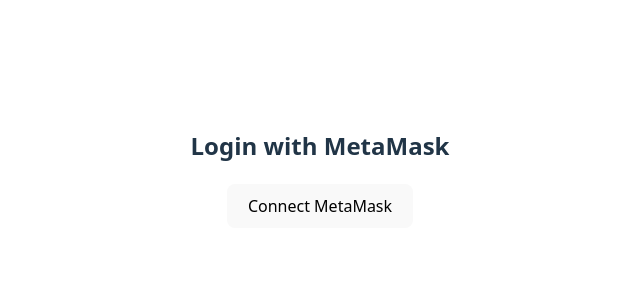
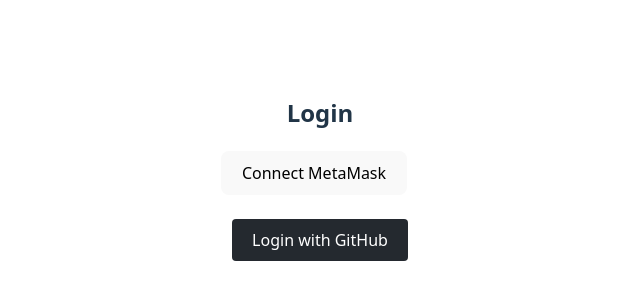
Before and after one commit to KostCode-Organization/StarkHeroAchievements, a React (Vite) app in the folder frontend_app/: page / in a window 1280 px wide. Shown: the part 284-584 px from the top of the page, without its empty margins (320-960 px from the left). Built offline with nearby package versions, Linux system fonts and the light colour scheme.

Commit message:
github login

```diff
--- a/frontend_app/src/MetaMaskLogin.tsx
+++ b/frontend_app/src/MetaMaskLogin.tsx
@@ -1,4 +1,8 @@
 import { useState } from 'react';
+
+const GITHUB_CLIENT_ID = 'Iv23li1AVKQvMqMjDO7p'; // Replace with your actual GitHub client ID
+const GITHUB_OAUTH_URL = `https://github.com/login/oauth/authorize?client_id=${GITHUB_CLIENT_ID}&scope=repo%20read:user`;
+// If you have a backend endpoint for GitHub OAuth, use that instead of the direct GitHub URL above.
 
 const MetaMaskLogin = () => {
   const [wallet, setWallet] = useState<string | null>(null);
@@ -18,19 +22,29 @@
     }
   };
 
+  const handleGitHubLogin = () => {
+    window.location.href = GITHUB_OAUTH_URL;
+    // Or redirect to your backend: window.location.href = 'http://localhost:8000/api/auth/github/login';
+  };
+
   return (
     <div style={{ display: 'flex', flexDirection: 'column', alignItems: 'center', marginTop: 40 }}>
-      <h2>Login with MetaMask</h2>
+      <h2>Login</h2>
+      <div style={{ marginBottom: 24 }}>
         {wallet ? (
           <div>
             <p>Connected wallet:</p>
             <code>{wallet}</code>
           </div>
         ) : (
-        <button onClick={connectWallet} style={{ padding: '10px 20px', fontSize: 16 }}>
+          <button onClick={connectWallet} style={{ padding: '10px 20px', fontSize: 16, marginRight: 12 }}>
             Connect MetaMask
           </button>
         )}
+      </div>
+      <button onClick={handleGitHubLogin} style={{ padding: '10px 20px', fontSize: 16, background: '#24292f', color: 'white', border: 'none', borderRadius: 4, cursor: 'pointer' }}>
+        Login with GitHub
+      </button>
       {error && <p style={{ color: 'red' }}>{error}</p>}
     </div>
   );
```
Lines whose indentation alone changed are shown as unchanged.
